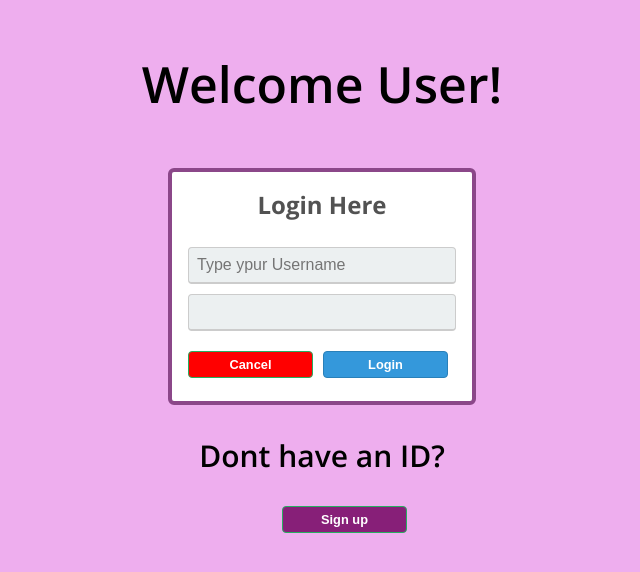
After one commit to MadumithaC/delta-task3, a PHP site: page /login.php in a window 1280 px wide. The commit adds this page. Shown: the top 572 px of the page, without its empty margins (318-958 px from the left). Run offline with PHP 8.4, Linux system fonts and the light colour scheme.

Commit message:
updated with login system

```diff
--- /dev/null
+++ b/login.php
@@ -0,0 +1,214 @@
+<?php
+//session_start();
+//$_SESSION['$user'] = $_POST['uname'];
+?>
+<!DOCTYPE html>
+<html>
+<head>
+	<style type="text/css">
+
+		body{
+  font-family: 'Open Sans', sans-serif;
+  background:#eeaeee;
+  margin: 0 auto 0 auto;
+  width:100%;
+  text-align:center;
+  margin: 20px 0px 20px 0px;
+}
+
+
+h1{
+  font-size:1.5em;
+  color:#525252;
+}
+
+.box{
+  background:white;
+  width:300px;
+  border-radius:6px;
+  margin: 0 auto 0 auto;
+  padding:0px 0px 70px 0px;
+  border: #8b4789 4px solid;
+}
+
+.email{
+  background:#ecf0f1;
+  border: #ccc 1px solid;
+  border-bottom: #ccc 2px solid;
+  padding: 8px;
+  width:250px;
+  color:#AAAAAA;
+  margin-top:10px;
+  font-size:1em;
+  border-radius:4px;
+}
+
+.password{
+  border-radius:4px;
+  background:#ecf0f1;
+  border: #ccc 1px solid;
+  padding: 8px;
+  width:250px;
+  font-size:1em;
+}
+
+.btn{
+  background:red;
+  width:125px;
+  padding-top:5px;
+  padding-bottom:5px;
+  color:white;
+  border-radius:4px;
+  border: #27ae60 1px solid;
+
+  margin-top:20px;
+  margin-bottom:20px;
+  float:left;
+  margin-left:16px;
+  font-weight:800;
+  font-size:0.8em;
+}
+
+
+
+#btn2{
+  float:left;
+  background:#3498db;
+  width:125px;  padding-top:5px;
+  padding-bottom:5px;
+  color:white;
+  border-radius:4px;
+  border: #2980b9 1px solid;
+
+  margin-top:20px;
+  margin-bottom:20px;
+  margin-left:10px;
+  font-weight:800;
+  font-size:0.8em;
+}
+
+#btn2:hover{
+background:#3594D2;
+}
+	</style>
+
+<link href='https://fonts.googleapis.com/css?family=Open+Sans:700,600' rel='stylesheet' type='text/css'>
+</head>
+<body>
+<p align="center" style="font-size: 50px">Welcome User!</p>
+<form method="post" action="">
+<div class="box">
+<h1>Login Here</h1>
+
+<input type="text" name="uname" placeholder="Type ypur Username" class="email" />
+
+<input type="password" name="psw" class="email" />
+
+<input type="reset" class="btn" value="Cancel"> <!-- End Btn -->
+
+<input type="submit" id="btn2" name="submit1" value="Login"> <!-- End Btn2 -->
+
+</div> <!-- End Box -->
+
+</form>
+<p style="font-size: 30px">Dont have an ID? <div><button class="btn" style="margin: 0px 0px 0px 600px;background-color: #871f78;" onclick="document.getElementById('signup').style.display='block'">Sign up</button></div></p><br><br>
+
+
+<div id="signup" class="box" style="display: none; width:500px; height:auto;">
+            <form method="POST" action="">
+                <h1>Sign up here</h1>
+                <div><label for="username">Set Username *: </label><br><input type="text" class="email" name="uname" id="username" /></div><br>
+                <div><label for="pwd"> Set Password *: </label><br><input type="password" class="email"  name="psw" id="pwd" /></div><br>
+
+                <div><label for="email">Email *: </label><br><input type="email"  class="email" name="email" id="email" /></div>
+
+                <p>Note: Please make sure your details are correct before submitting form and that all fields marked with * are completed!.</p>
+               <input type="submit" class="btn" name="submit2" value="Sign up" style="margin-left: 190px; background-color: #800080">
+
+                </form>
+        </div>
+<?php
+if(isset($_POST['submit2'])) {
+	$servername = "localhost";
+$username = "root";
+$psw = "";
+$dbname = "appointments";
+$con = new mysqli($servername, $username, $psw, $dbname);
+$count=0;
+
+$res = mysqli_query($con, "select * from login where username='$_POST[uname]'");
+$count = mysqli_num_rows($res);
+if($count>0) {
+	?>
+	<script>
+ alert("This username already exists. Choose another username");
+	</script>
+	<?php
+}
+else {
+	$pwd = md5($_POST["psw"]);
+	$sql = "INSERT INTO login (username, password, email)
+VALUES ('$_POST[uname]', '$pwd', '$_POST[email]')";
+if ($con->query($sql) === TRUE) {
+    }
+	?>
+	<script type="text/javascript">
+		alert("You have been signed up successfully");
+	</script>
+	<?php
+//session_start();
+//$_SESSION['uname'] = $user;
+
+//On page 2
+//$user = $_SESSION['uname'];
+
+
+	$user = $_POST["uname"];
+	$sql2 = "CREATE TABLE $user (
+	appdate DATE,
+    title VARCHAR(255),
+    description VARCHAR(255),
+    stime TIME,
+    etime TIME
+
+
+)";
+if ($con->query($sql2) === TRUE) {
+
+}
+}
+}
+
+
+if(isset($_POST['submit1'])) {
+	$servername = "localhost";
+$username = "root";
+$psw = "";
+$dbname = "appointments";
+$con = new mysqli($servername, $username, $psw, $dbname);
+$count=0;
+$pwd = md5($_POST["psw"]);
+$res = mysqli_query($con, "select * from login where username='$_POST[uname]' && password='$pwd'");
+$count = mysqli_num_rows($res);
+if($count>0) {
+
+
+?>
+<script>
+		window.location="calendar4.php";
+			</script>
+			<?php
+
+}
+else {
+	?>
+	<script>
+		alert("Incorrect password");
+	</script>
+	<?php
+}
+
+}
+?>
+</body>
+</html>
```
Also changed, not shown: addform.php (+15 -3 lines), appointments.sql (added, +90 -0 lines), calendar4.php (+21 -0 lines).
